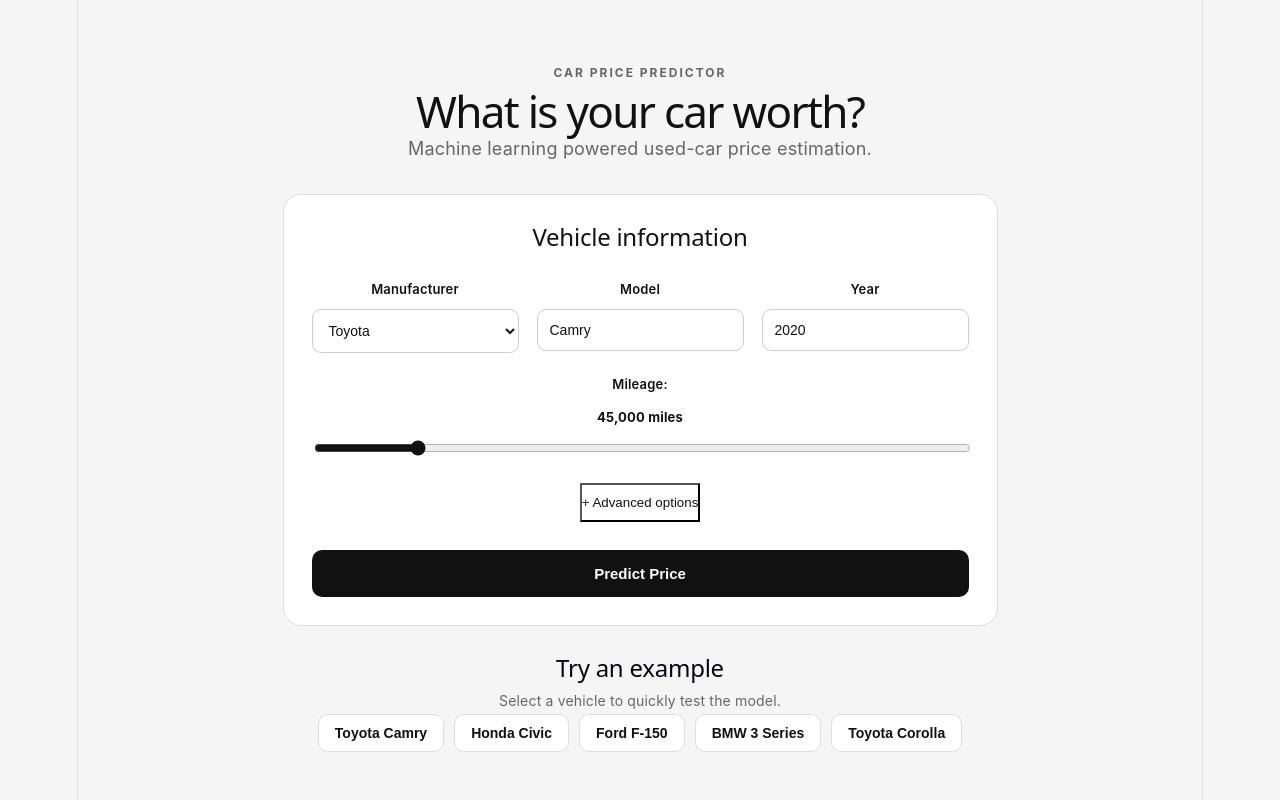
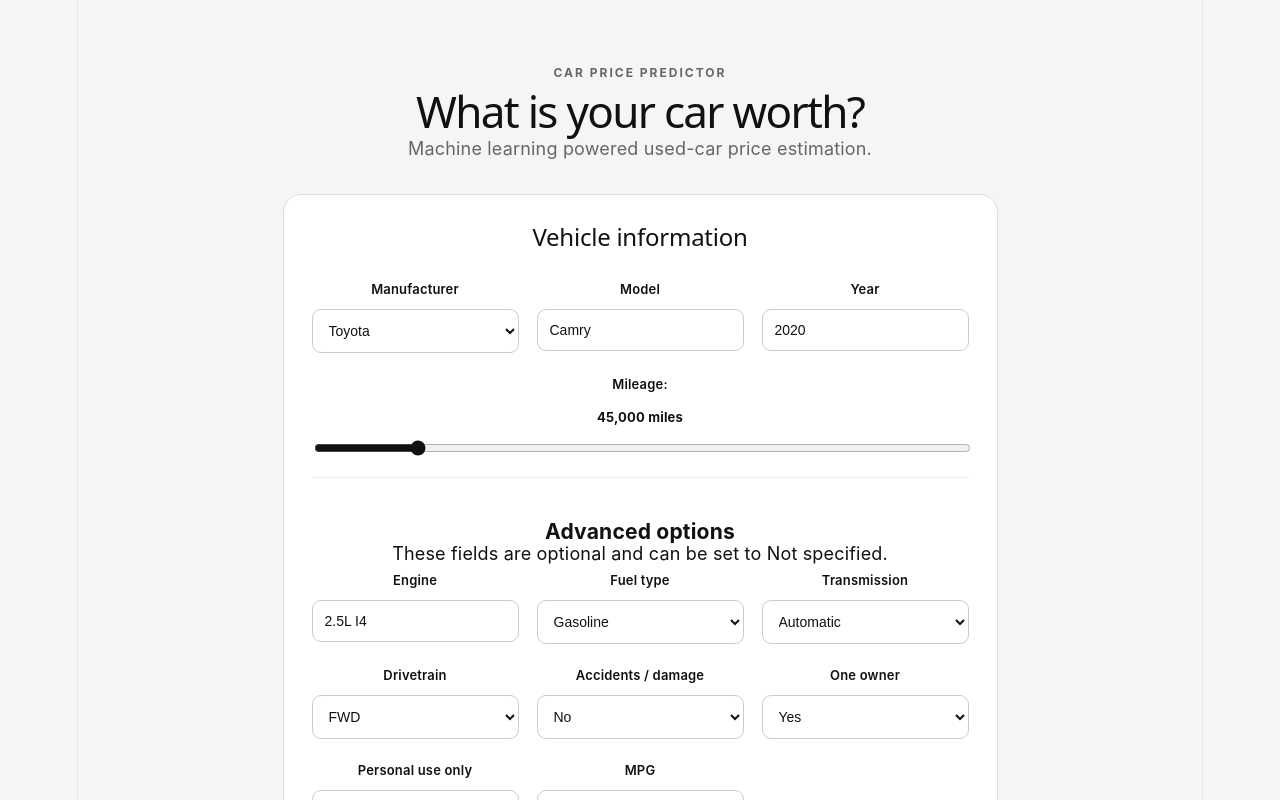
Before and after one commit to olegicks/car-price-predictor, a React (Vite) app in the folder frontend/: page / in a window 1280 px wide. Shown: the top 800 px of the page. Built offline with nearby package versions, Linux system fonts and the light colour scheme.

Commit message:
feat: show advanced options by default

```diff
--- a/frontend/src/App.jsx
+++ b/frontend/src/App.jsx
@@ -1,28 +1,6 @@
 import { useState } from "react";
 import "./App.css";
 import manufacturers from "./manufacturers.json";
-
-const emptyAdvanced = {
-  engine: "",
-  fuel_type: "",
-  transmission: "",
-  drivetrain: "",
-  accidents_or_damage: null,
-  one_owner: null,
-  personal_use_only: null,
-  seller_rating: null,
-  driver_rating: null,
-  driver_reviews_num: 0,
-  mpg_avg: null,
-};
-
-const initialData = {
-  manufacturer: "Toyota",
-  model: "Camry",
-  year: 2020,
-  mileage: 45000,
-  ...emptyAdvanced,
-};
 
 const examples = [
   {
@@ -32,6 +10,17 @@
       model: "Camry",
       year: 2020,
       mileage: 45000,
+      engine: "2.5L I4",
+      fuel_type: "Gasoline",
+      transmission: "Automatic",
+      drivetrain: "FWD",
+      accidents_or_damage: 0,
+      one_owner: 1,
+      personal_use_only: 1,
+      seller_rating: 4.8,
+      driver_rating: 4.7,
+      driver_reviews_num: 100,
+      mpg_avg: 30,
     },
   },
   {
@@ -41,6 +30,17 @@
       model: "Civic",
       year: 2020,
       mileage: 42000,
+      engine: "2.0L I4",
+      fuel_type: "Gasoline",
+      transmission: "Automatic",
+      drivetrain: "FWD",
+      accidents_or_damage: 0,
+      one_owner: 1,
+      personal_use_only: 1,
+      seller_rating: 4.8,
+      driver_rating: 4.7,
+      driver_reviews_num: 100,
+      mpg_avg: 33,
     },
   },
   {
@@ -50,6 +50,17 @@
       model: "F-150",
       year: 2019,
       mileage: 68000,
+      engine: "5.0L V8",
+      fuel_type: "Gasoline",
+      transmission: "Automatic",
+      drivetrain: "4WD",
+      accidents_or_damage: 0,
+      one_owner: 1,
+      personal_use_only: 1,
+      seller_rating: 4.7,
+      driver_rating: 4.6,
+      driver_reviews_num: 100,
+      mpg_avg: 20,
     },
   },
   {
@@ -59,6 +70,17 @@
       model: "3 Series",
       year: 2021,
       mileage: 32000,
+      engine: "2.0L I4",
+      fuel_type: "Gasoline",
+      transmission: "Automatic",
+      drivetrain: "RWD",
+      accidents_or_damage: 0,
+      one_owner: 1,
+      personal_use_only: 1,
+      seller_rating: 4.8,
+      driver_rating: 4.7,
+      driver_reviews_num: 100,
+      mpg_avg: 28,
     },
   },
   {
@@ -68,13 +90,25 @@
       model: "Corolla",
       year: 2021,
       mileage: 38000,
+      engine: "1.8L I4",
+      fuel_type: "Gasoline",
+      transmission: "CVT",
+      drivetrain: "FWD",
+      accidents_or_damage: 0,
+      one_owner: 1,
+      personal_use_only: 1,
+      seller_rating: 4.8,
+      driver_rating: 4.7,
+      driver_reviews_num: 100,
+      mpg_avg: 32,
     },
   },
 ];
 
+const initialData = examples[0].data;
+
 function App() {
   const [form, setForm] = useState(initialData);
-  const [advanced, setAdvanced] = useState(false);
   const [price, setPrice] = useState(null);
   const [loading, setLoading] = useState(false);
 
@@ -84,12 +118,7 @@
   };
 
   const selectExample = (data) => {
-    setForm({
-      ...data,
-      ...emptyAdvanced,
-    });
-
-    setAdvanced(false);
+    setForm(data);
     setPrice(null);
   };
 
@@ -187,16 +216,13 @@
           </label>
         </div>
 
-        <button
-          type="button"
-          className="advanced-btn"
-          onClick={() => setAdvanced(!advanced)}
-        >
-          {advanced ? "− Hide advanced options" : "+ Advanced options"}
-        </button>
+        <div className="advanced">
+          <h3>Advanced options</h3>
+          <p style={{ marginTop: "-25px" }}>
+            These fields are optional and can be set to Not specified.
+          </p>
 
-        {advanced && (
-          <div className="grid advanced">
+          <div className="grid">
             <label>
               Engine
               <input
@@ -316,7 +342,7 @@
               />
             </label>
           </div>
-        )}
+        </div>
 
         <button type="button" onClick={predict} disabled={loading}>
           {loading ? "Predicting..." : "Predict Price"}
```
